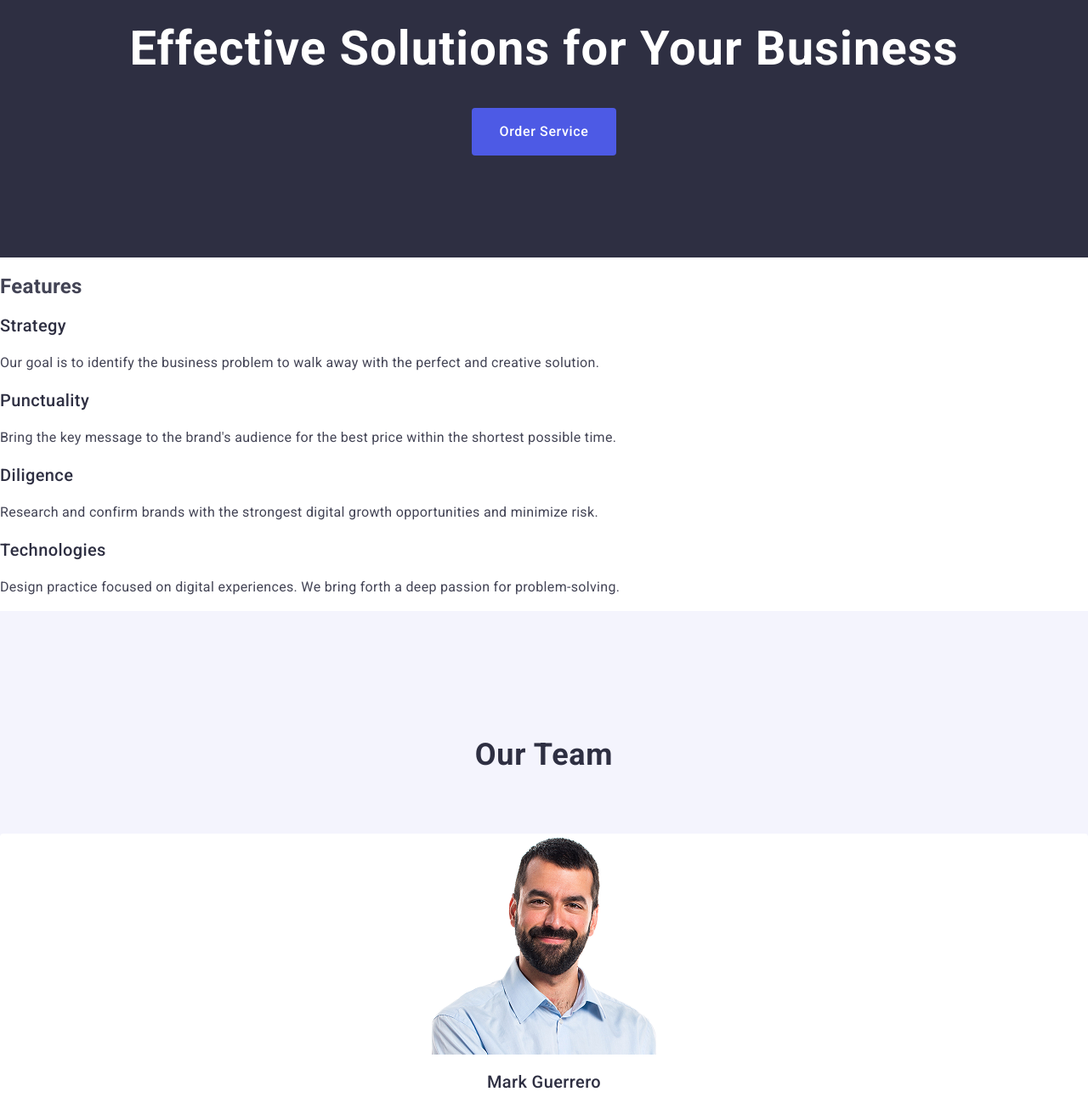
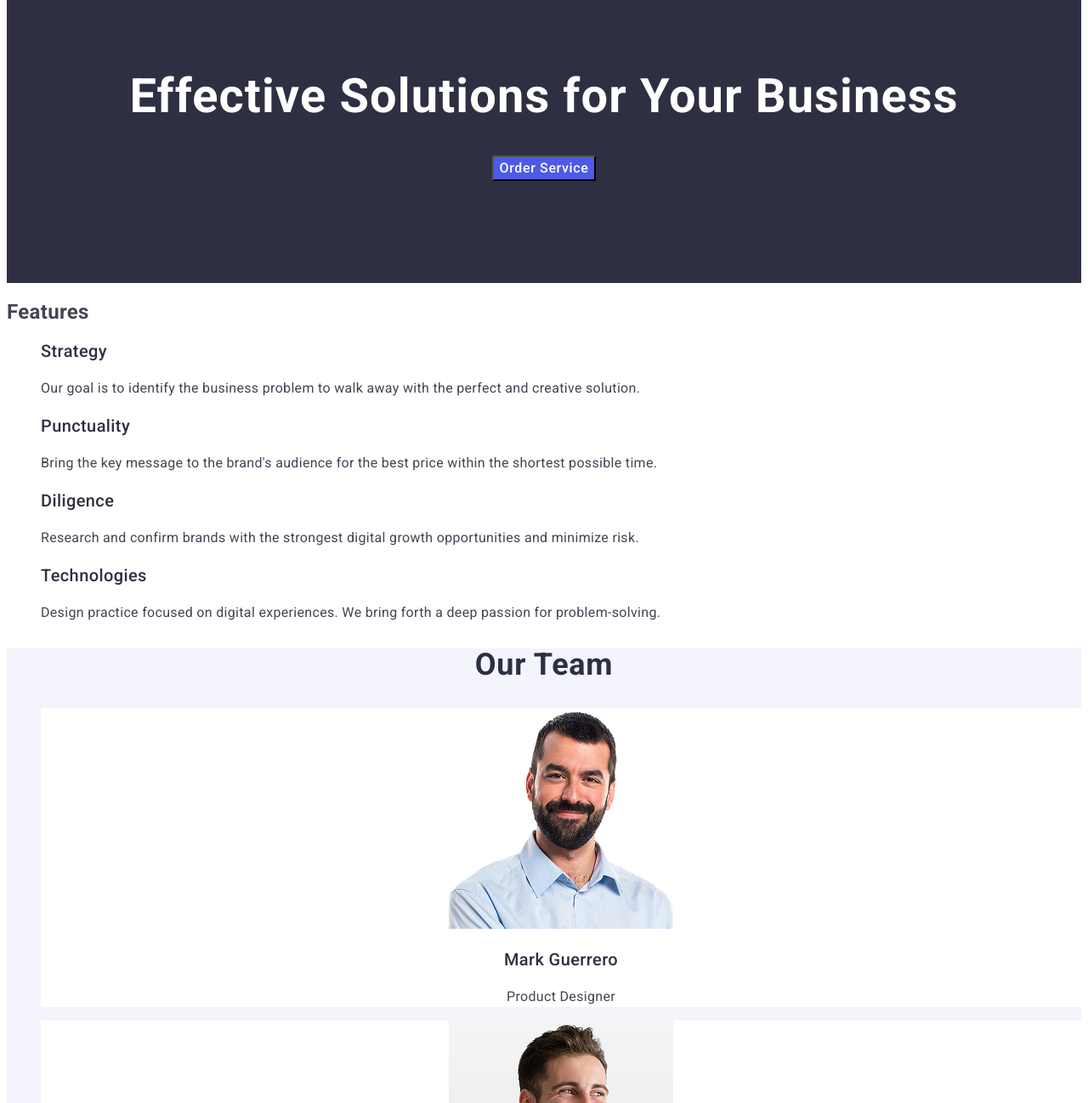
Before and after one commit to dks2007/goit-markup-hw-02, a plain HTML site: page index.html in a window 1280 px wide. Shown: the part 280-1578 px from the top of the page at 85% size. Drawn offline with Linux system fonts and the light colour scheme.

Commit message:
HomeWork

```diff
--- a/css/styles.css
+++ b/css/styles.css
@@ -18,13 +18,10 @@ body {
   background-color: var(--color-white);
   font-size: 16px;
   letter-spacing: 0.02em;
-  margin: 0;
 }
 
 ul {
   list-style: none;
-  padding: 0;
-  margin: 0;
 }
 
 a {
@@ -102,9 +99,6 @@ a {
   line-height: 1.5;
   letter-spacing: 0.04em;
   cursor: pointer;
-  padding: 16px 32px;
-  border: none;
-  border-radius: 4px;
 }
 
 .hero-btn:hover,
@@ -133,7 +127,6 @@ a {
 
 .team {
   background-color: var(--color-cloud);
-  padding: 120px 0;
 }
 
 .team-title {
@@ -144,14 +137,11 @@ a {
   text-align: center;
   letter-spacing: 0.02em;
   text-transform: capitalize;
-  margin-bottom: 72px;
 }
 
 .team-item {
   background-color: var(--color-white);
   text-align: center;
-  padding-bottom: 32px;
-  border-radius: 4px;
 }
 
 .team-member-name {
@@ -160,7 +150,6 @@ a {
   font-size: 20px;
   line-height: 1.2;
   letter-spacing: 0.02em;
-  margin: 16px 0 8px;
 }
 
 .team-member-role {
@@ -179,7 +168,6 @@ a {
   text-align: center;
   letter-spacing: 0.02em;
   text-transform: capitalize;
-  margin-bottom: 72px;
 }
 
 .portfolio-item-title {
@@ -188,7 +176,6 @@ a {
   font-size: 20px;
   line-height: 1.2;
   letter-spacing: 0.02em;
-  margin: 16px 0 8px;
 }
 
 .portfolio-item-text {
@@ -201,7 +188,6 @@ a {
 
 .page-footer {
   background-color: var(--color-navy-blue);
-  padding: 100px 0;
 }
 
 .logo-footer {
@@ -212,6 +198,4 @@ a {
   color: var(--color-cloud);
   font-size: 16px;
   line-height: 1.5;
-  margin-top: 16px;
-  max-width: 264px;
 }
```
